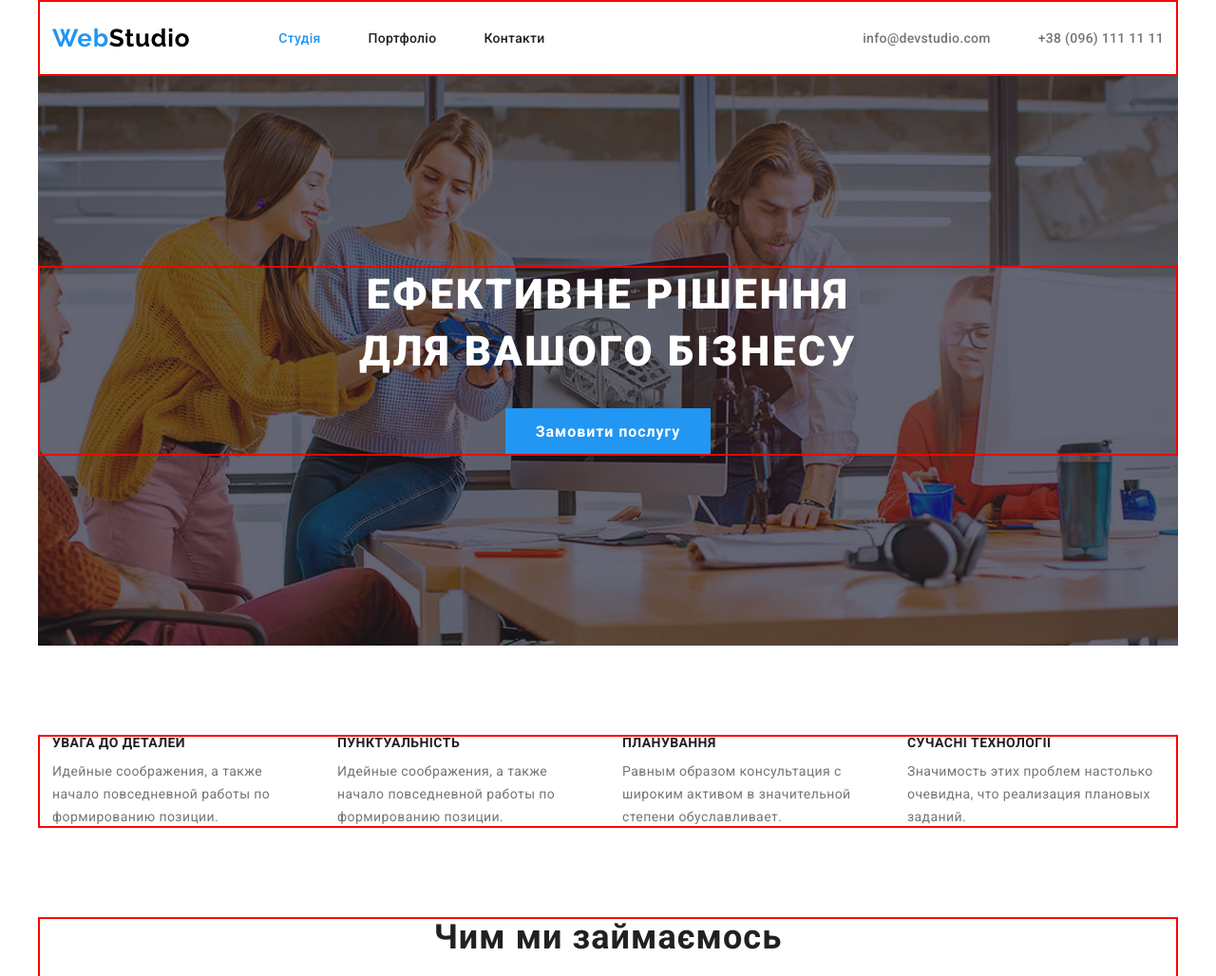
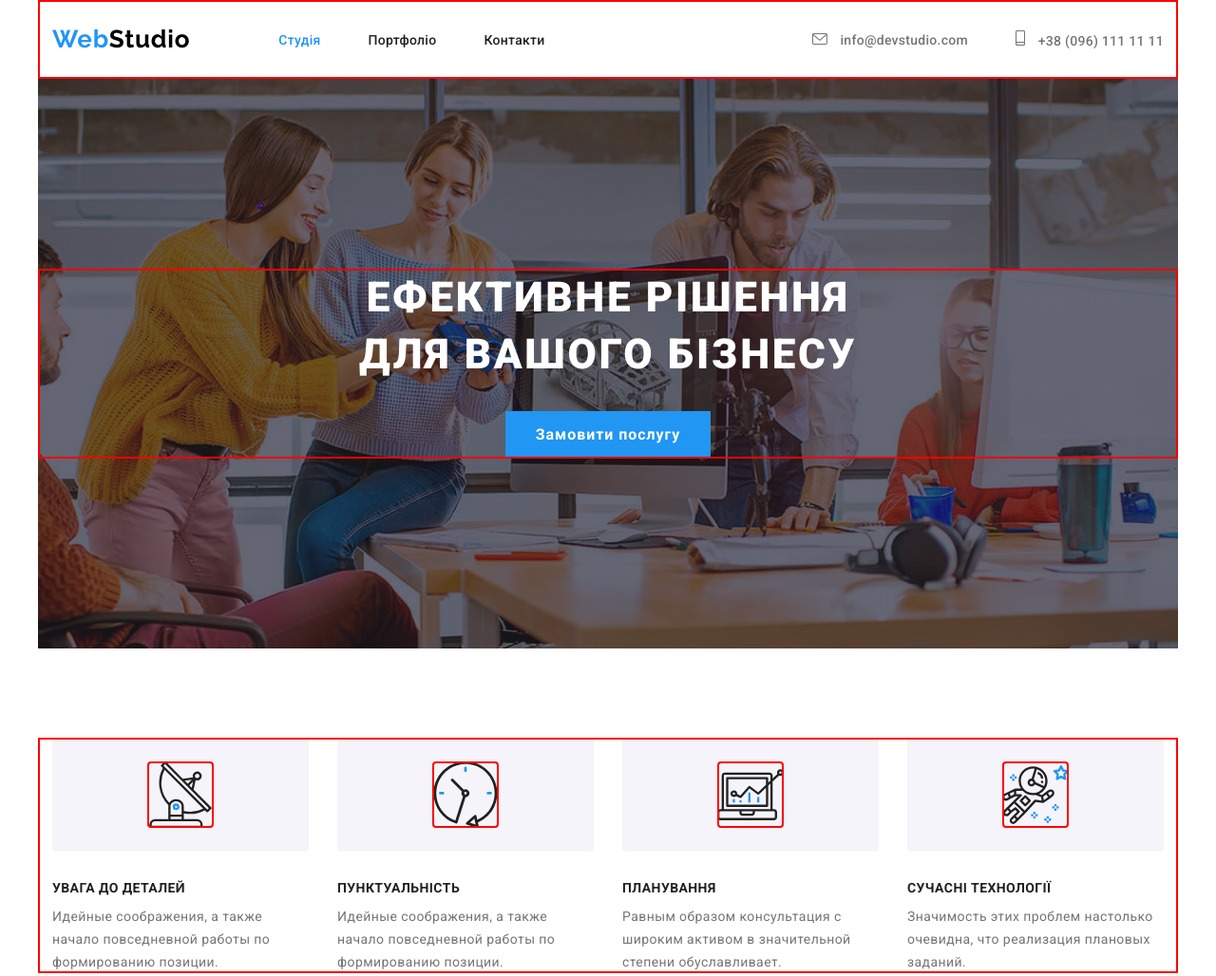
Before and after one commit to Roksolana0101/goit-markup-hw-04, a plain HTML site: page index.html in a window 1280 px wide. Shown: the top 1028 px of the page at 95% size. Drawn offline with nearby package versions, Linux system fonts and the light colour scheme.

Commit message:
addead specialty

```diff
--- a/css/styles.css
+++ b/css/styles.css
@@ -86,6 +86,7 @@ p {
 .header-nav-list,
 .header-contact  {
     display: flex;
+    align-items: center;
     gap: 50px;}
 
 .header-link,
@@ -118,7 +119,7 @@ p {
     line-height: calc(16/14);
     letter-spacing: 0.02em;
 }
-.top {fill: red;}
+
 .header-link-current {color: var(--accent-txt-cl);}
 .header-link:hover, .header-link:focus {color:
         var(--accent-txt-cl);
@@ -129,11 +130,27 @@ p {
         font-size: 14px;
         line-height: calc(16/14);
         letter-spacing: 0.02em;
+        align-items: center;
+        gap: 10px;
+        padding-top: 32px;
+        padding-bottom: 32px;
 }
 .header-mail:hover,
 .header-mail:focus,
 .header-phone:hover,
 .header-phone:focus {color: var(--accent-txt-cl);}
+.icon-nav {
+    fill: currentColor;
+    margin-right: 10px;
+    text-align: center;
+}
+.header-contact-list {
+    display: block;
+    align-items: center;
+    text-align: center;
+}
+
+
 /*main styles*/
 .section {
     padding-top: 94px;
@@ -222,6 +239,28 @@ font-weight: 900;
     display: flex;
     gap: var(--main-gap);
     }
+.specialty-list-item{flex-basis: 270px;}
+.specialty-icon-box {
+            display:flex;
+            align-items: center;
+            justify-content: center;
+            width: 270px;
+            height: 120px;
+            background: #F5F4FA;
+            border-radius: 4px;
+            margin-bottom: 30px;
+
+}
+.specialty-icon {
+            display: block;
+            align-items: center;
+            justify-content: center;
+            background-color: #F5F4FA;
+            border-radius: 4px;
+            outline: 2px solid red;
+            outline-offset: -2px;
+
+        }
 .speciality-item {
     color: var(--main-txt-cl);
     font-weight: 700;
@@ -378,8 +417,8 @@ padding: 60px 0;
     letter-spacing: 0.02em;
 
     width: 1200px;
-        padding-left: 15px;
-        padding-right: 15px;
+    padding-left: 15px;
+    padding-right: 15px;
     margin-bottom: 9px;
 
 }
@@ -390,6 +429,7 @@ padding: 60px 0;
 .footer-phone:focus {
     color: var(--accent-txt-cl);
 }
+
 .footer-address {
     color: var(--hero-txt-cl);
     font-style: normal;
@@ -431,7 +471,7 @@ padding: 60px 0;
 .footer-socials-titel{
     font-weight: 700;
         font-size: 14px;
-        line-height: calk(16/14);
+        line-height: calc(16/14);
         letter-spacing: 0.03em;
         text-transform: uppercase;
 
--- /dev/null
+++ b/images/demo-files/demo.css
@@ -0,0 +1,146 @@
+body {
+  padding: 0;
+  margin: 0;
+  font-family: sans-serif;
+  font-size: 1em;
+  line-height: 1.5;
+  color: #555;
+  background: #fff;
+}
+h1 {
+  font-size: 1.5em;
+  font-weight: normal;
+  box-shadow: 0 1px #ddd, 0 2px #fff, 0 3px #ddd;
+}
+small {
+  font-size: .66666667em;
+}
+a {
+  color: #e74c3c;
+  text-decoration: none;
+}
+a:hover, a:focus {
+  box-shadow: 0 1px #e74c3c;
+}
+.bshadow0, input {
+  box-shadow: inset 0 -2px #e7e7e7;
+}
+input:hover {
+  box-shadow: inset 0 -2px #ccc;
+}
+input, fieldset {
+  font-size: 1em;
+  margin: 0;
+  padding: 0;
+  border: 0;
+}
+input {
+  color: inherit;
+  line-height: 1.5;
+  height: 1.5em;
+  padding: .25em 0;
+}
+input:focus {
+  outline: none;
+  box-shadow: inset 0 -2px #449fdb;
+}
+.glyph {
+  font-size: 16px;
+  margin-right: 1.5em;
+  float: left;
+  width: 17em;
+}
+svg {
+  color: #000;
+}
+.liga {
+  width: 80%;
+  width: calc(100% - 2.5em);
+}
+.talign-right {
+  text-align: right;
+}
+.talign-center {
+  text-align: center;
+}
+.bgc1 {
+  background: #f1f1f1;
+}
+.fgc0 {
+  color: #000;
+}
+.fgc1 {
+  color: #999;
+}
+p {
+  margin-top: 1em;
+  margin-bottom: 1em;
+}
+.mvm {
+  margin-top: .75em;
+  margin-bottom: .75em;
+}
+.mtn {
+  margin-top: 0;
+}
+.mtl, .mal {
+  margin-top: 1.5em;
+}
+.mbl, .mal {
+  margin-bottom: 1.5em;
+}
+.mal, .mhl {
+  margin-left: 1.5em;
+  margin-right: 1.5em;
+}
+.mhmm {
+  margin-left: 1em;
+  margin-right: 1em;
+}
+.ptl {
+  padding-top: 1.5em;
+}
+.pbs, .pvs {
+  padding-bottom: .25em;
+}
+.pvs, .pts {
+  padding-top: .25em;
+}
+.unit {
+  float: left;
+}
+.unitRight {
+  float: right;
+}
+.size1of2 {
+  width: 50%;
+}
+.size1of1 {
+  width: 100%;
+}
+.clearfix:before, .clearfix:after {
+  content: " ";
+  display: table;
+}
+.clearfix:after {
+  clear: both;
+}
+.hidden-true {
+  display: none;
+}
+.textbox0 {
+  width: 3em;
+  background: #f1f1f1;
+  padding: .25em .5em;
+  line-height: 1.5;
+  height: 1.5em;
+}
+.fs0 {
+  font-size: 16px;
+}
+.fs1 {
+  font-size: 32px;
+}
+.name {
+  margin-left: .25em;
+}
--- a/index.html
+++ b/index.html
@@ -52,13 +52,19 @@
         <ul class="header-contact list">
           <li class="header-contact-list">
             <a class="header-mail link" href="mailto:info@devstudio.com">
+              <svg class="icon-nav-mail icon-nav" width="16" height="12">
+                <use href="./images/icons.svg#envelope"></use>
+              </svg>
               info@devstudio.com
             </a>
           </li>
           <li class="header-contact-list">
-            <a class="header-phone link" href="tel:+380961111111"
-              >+38 (096) 111 11 11</a
-            >
+            <a class="header-phone link" href="tel:+380961111111">
+              <svg class="icon-nav-phon icon-nav" width="10" height="16">
+                <use href="./images/icons.svg#smartphone"></use>
+              </svg>
+              +38 (096) 111 11 11
+            </a>
           </li>
         </ul>
       </div>
@@ -80,6 +86,11 @@
           <h2 class="specialty pecialty-titel" hidden>Характеристики</h2>
           <ul class="specialty-list list">
             <li class="specialty-list-item">
+              <div class="specialty-icon-box">
+                <svg class="specialty-icon" width="70" height="70">
+                  <use href="./images/icons.svg#antenna"></use>
+                </svg>
+              </div>
               <h3 class="speciality-item">Увага до деталей</h3>
               <p class="specialty-desc">
                 Идейные соображения, а также начало повседневной работы по
@@ -87,6 +98,11 @@
               </p>
             </li>
             <li class="specialty-list-item">
+              <div class="specialty-icon-box">
+                <svg class="specialty-icon" width="70" height="70">
+                  <use href="./images/icons.svg#clock"></use>
+                </svg>
+              </div>
               <h3 class="speciality-item">Пунктуальність</h3>
               <p class="specialty-desc">
                 Идейные соображения, а также начало повседневной работы по
@@ -94,6 +110,11 @@
               </p>
             </li>
             <li class="specialty-list-item">
+              <div class="specialty-icon-box">
+                <svg class="specialty-icon" width="70" height="70">
+                  <use href="./images/icons.svg#diagram"></use>
+                </svg>
+              </div>
               <h3 class="speciality-item">Планування</h3>
               <p class="specialty-desc">
                 Равным образом консультация с широким активом в значительной
@@ -101,6 +122,11 @@
               </p>
             </li>
             <li class="specialty-list-item">
+              <div class="specialty-icon-box">
+                <svg class="specialty-icon" width="70" height="70">
+                  <use href="./images/icons.svg#astronaut"></use>
+                </svg>
+              </div>
               <h3 class="speciality-item">Сучасні технології</h3>
               <p class="specialty-desc">
                 Значимость этих проблем настолько очевидна, что реализация
```
Also changed, not shown: portfolio.html (+11 -5 lines), images/SVG/antenna-1.svg (added), images/antenna 1.svg (added), images/symbol-defs.svg (added), 1 other file.
